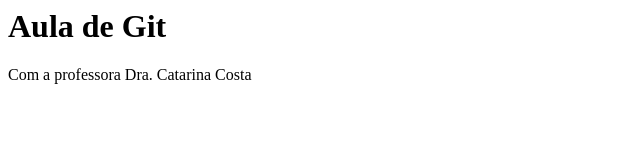
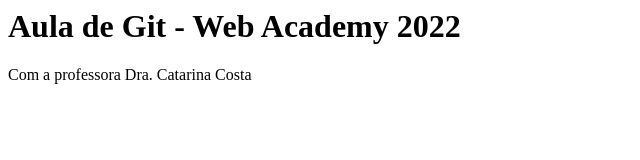
Before and after one commit to gerlaneln/WebAcademy, a plain HTML site: page index.html in a window 1280 px wide. Shown: the whole page, without its empty margins (0-640 px from the left). Drawn offline with Linux system fonts and the light colour scheme.

Commit message:
Adição de informações sobre o projeto ao qual a aula pertence

```diff
--- a/index.html
+++ b/index.html
@@ -1,7 +1,7 @@
 <html>
 	<head>	</head>
 	<body>
-		<h1>Aula de Git</h1>
+		<h1>Aula de Git - Web Academy 2022</h1>
 		<p>Com a professora Dra. Catarina Costa</p>
 	</body>
 </html>
```
